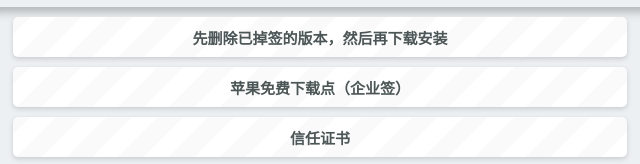
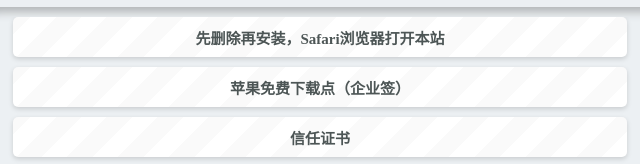
Before and after one commit to okywq/okywq.github.io, a plain HTML site: page index.html in a window 1280 px wide. Shown: the part 381-545 px from the top of the page, 84-724 px from the left. Drawn offline with Linux system fonts and the light colour scheme.

Commit message:
Update index.html

```diff
--- a/index.html
+++ b/index.html
@@ -159,7 +159,7 @@
 							<div id="boxs">
 								<div class="track-list"><!-- 时间轴开始 -->
 									<ul>
-										<a class="A"><div class="web">先删除已掉签的版本，然后再下载安装</div></a>
+										<a class="A"><div class="web">先删除再安装，Safari浏览器打开本站</div></a>
 										<!-- <a href="https://app.xfenfa.cn/ZoO3" target="_blank" class="A" onclick="ios()"><div class="web">苹果免费下载点A（企业签）</div></a>
 										<a href="https://jzyx.ink/TMnVky" target="_blank" class="A" onclick="ios()"><div class="web">苹果免费下载点C（企业签）</div></a>
 										<div class="tips">总有人说打不开，3个下载点总有一个能打开吧！！！</div> -->
```
